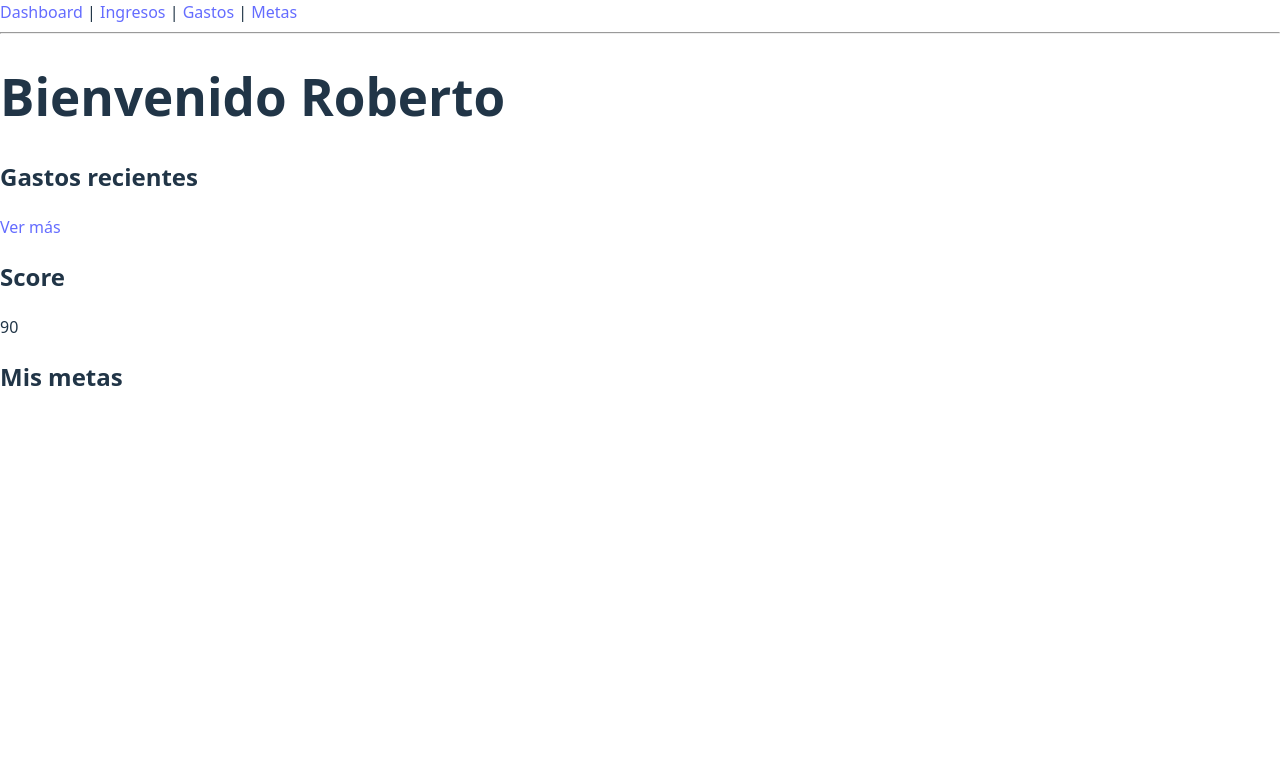
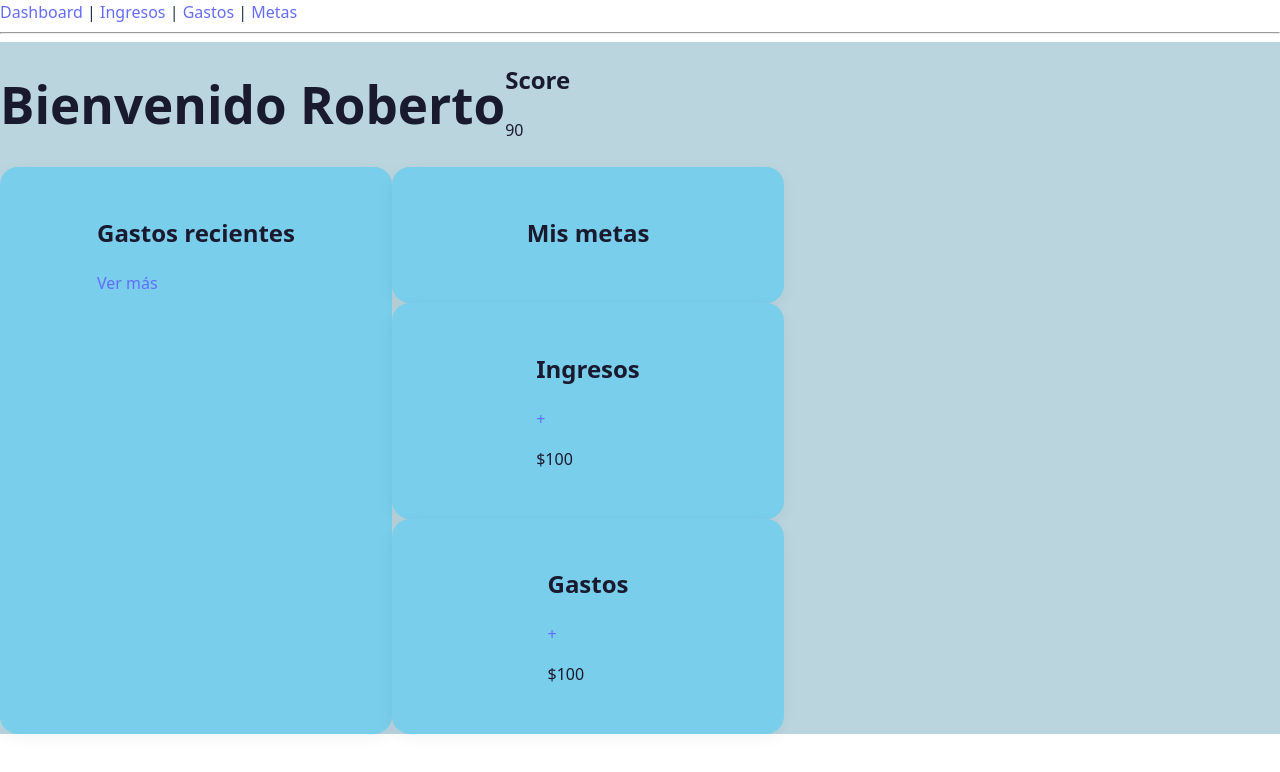
Before and after one commit to Otrebor280971/finance-app, a React (Vite) app in the folder finance-app/: page / in a window 1280 px wide. Shown: the top 772 px of the page. Built offline with nearby package versions, Linux system fonts and the light colour scheme.

Commit message:
Quiero quitar lo de las rutas

```diff
--- a/finance-app/src/components/ResumenCard.jsx
+++ b/finance-app/src/components/ResumenCard.jsx
@@ -1,12 +1,15 @@
-function ResumenCard(titulo) {
+import { Link } from "react-router-dom";
+
+function ResumenCard({titulo, pagina}) {
     return (
         <div>
             <h2>{titulo}</h2>
-            <Link to="/HistorialGastos">
-                <p>Ver más</p>
+            <Link to={pagina}>
+                <p>+</p>
             </Link>
+            <p>$100</p>
         </div>
     );
 }
 
-export default Metas;
+export default ResumenCard;
--- /dev/null
+++ b/finance-app/src/pages/Dashboard.css
@@ -0,0 +1,23 @@
+html, body, #root {
+    height: 100%;
+    width: 100%;
+}
+
+.Dashboard {
+    background-color: #BAD5DE;
+    color: #1a1a2e;
+}
+
+.card {
+    background-color: #79CEEB;
+}
+
+.header {
+    display: flex;
+    flex-direction: row;
+}
+
+.body {
+    display: flex;
+    flex-direction: row;
+}
--- a/finance-app/src/pages/Dashboard.jsx
+++ b/finance-app/src/pages/Dashboard.jsx
@@ -1,17 +1,25 @@
 import GastosRecientes from "../components/GastosRecientes";
 import ScoreIndicator from "../components/ScoreIndicator";
 import Metas from "../components/Metas";
-//import ResumenCard from "../components/ResumenCard.jsx";
+import ResumenCard from "../components/ResumenCard.jsx";
+import "./Dashboard.css";
 
 const Dashboard = () => {
   return (
-    <>
-      <h1>Bienvenido Roberto</h1>
-
-      <GastosRecientes></GastosRecientes>
-      <ScoreIndicator></ScoreIndicator>
-      <Metas></Metas>
-    </>
+    <div className="Dashboard">
+      <div className="header">
+        <h1>Bienvenido Roberto</h1>
+        <ScoreIndicator/>
+      </div>
+      <div className="body">
+        <div className="card"> <GastosRecientes/> </div>
+        <div className="sndColumn">
+          <div className="card"> <Metas/> </div>
+          <div className="card"> <ResumenCard titulo="Ingresos" pagina="/Ingresos" className="element"/> </div>
+          <div className="card"> <ResumenCard titulo="Gastos" pagina="/Gastos" className="element"/> </div>
+        </div>
+      </div>
+    </div>
   );
 
 };
```
Also changed, not shown: 1 other file (tests, documents, lock files or other folders).
